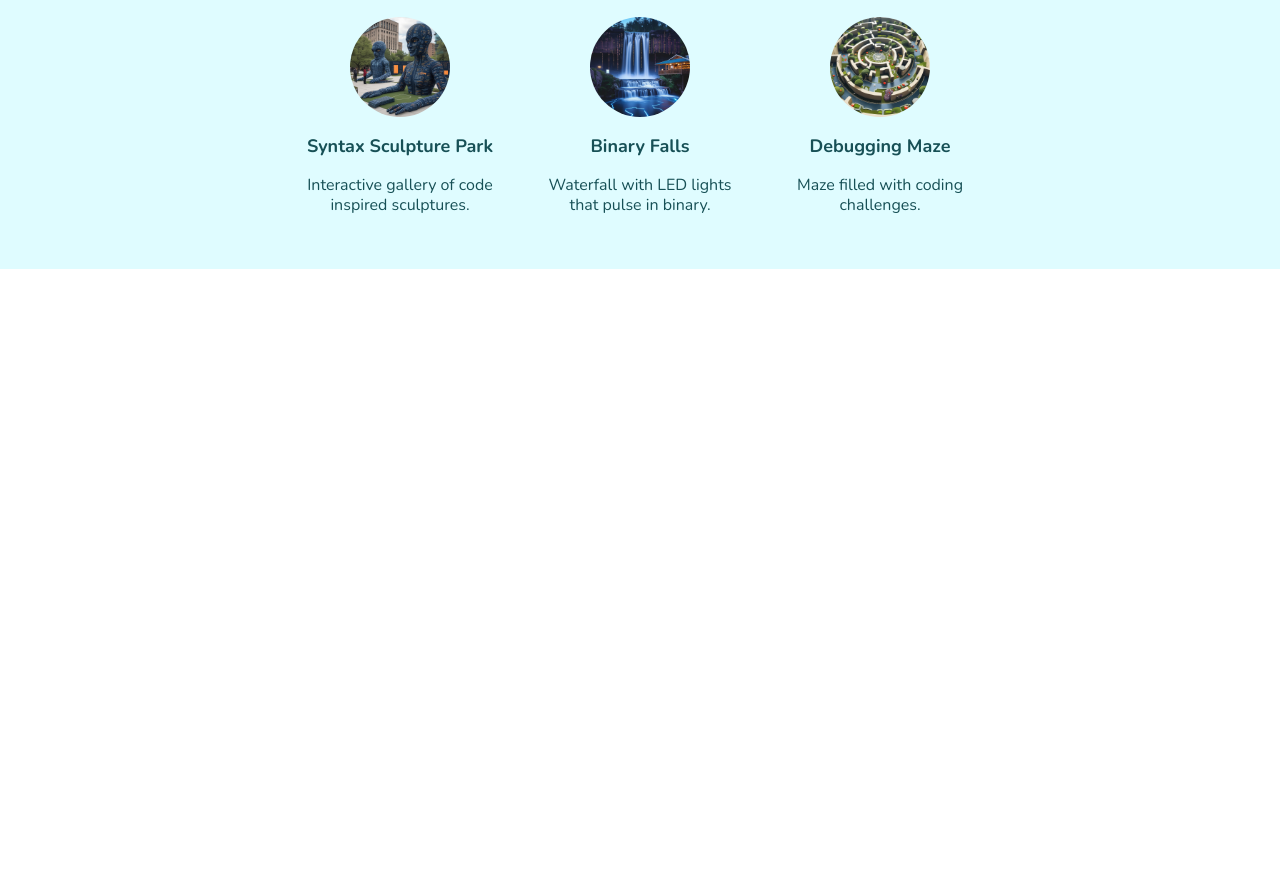
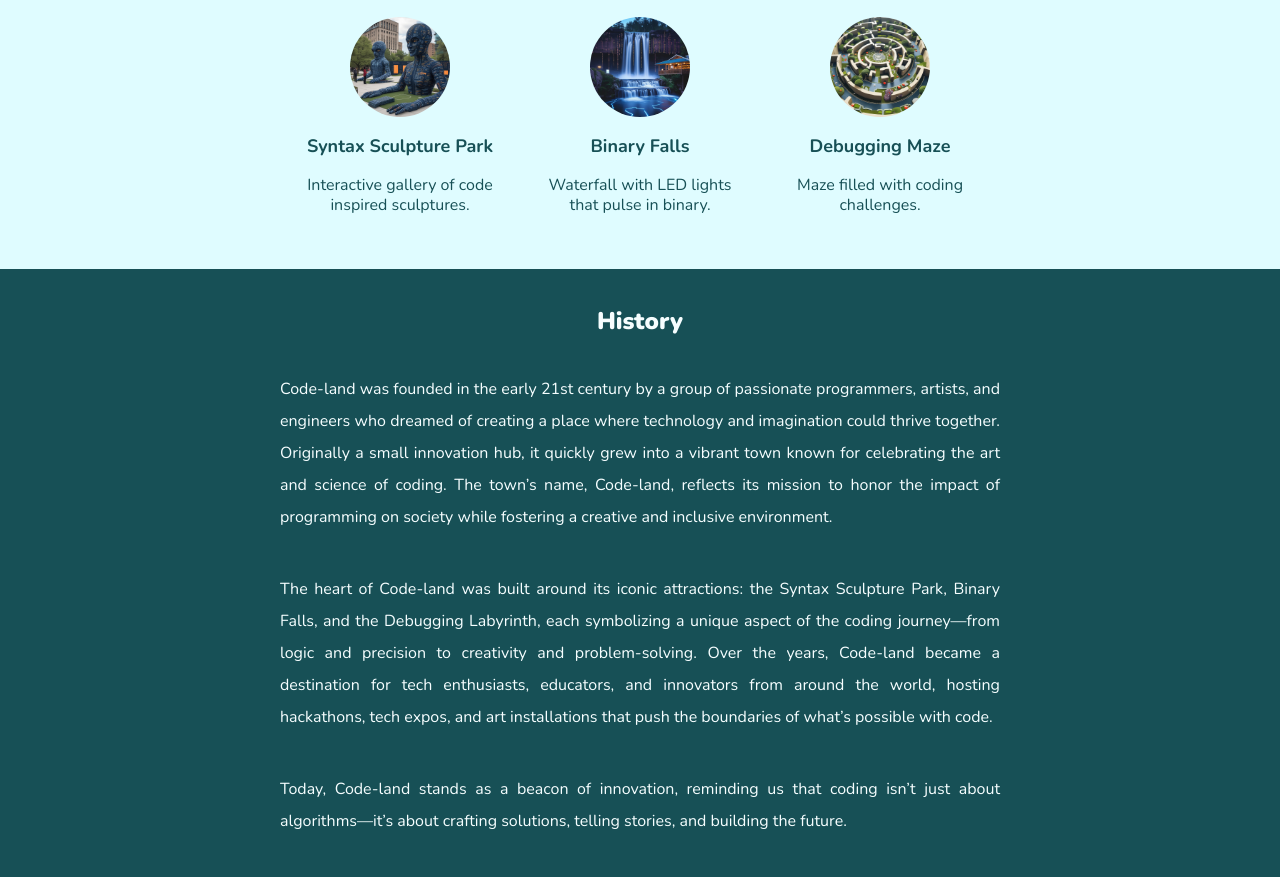
Before and after one commit to ipaulaa/hometown-homepage, a plain HTML site: page index.html in a window 1280 px wide. Shown: the part 447-1324 px from the top of the page. Before the commit the page ends 800 px from the top, so only its background shows below. Drawn offline with nearby package versions, Linux system fonts and the light colour scheme.

Commit message:
feat: history section

```diff
--- a/index.html
+++ b/index.html
@@ -38,6 +38,32 @@
           </a>
         </div>
       </section>
+      <section class="history">
+        <h2>History</h2>
+        <p>
+          Code-land was founded in the early 21st century by a group of
+          passionate programmers, artists, and engineers who dreamed of creating
+          a place where technology and imagination could thrive together.
+          Originally a small innovation hub, it quickly grew into a vibrant town
+          known for celebrating the art and science of coding. The town’s name,
+          Code-land, reflects its mission to honor the impact of programming on
+          society while fostering a creative and inclusive environment.
+        </p>
+        <p>
+          The heart of Code-land was built around its iconic attractions: the
+          Syntax Sculpture Park, Binary Falls, and the Debugging Labyrinth, each
+          symbolizing a unique aspect of the coding journey—from logic and
+          precision to creativity and problem-solving. Over the years, Code-land
+          became a destination for tech enthusiasts, educators, and innovators
+          from around the world, hosting hackathons, tech expos, and art
+          installations that push the boundaries of what’s possible with code.
+        </p>
+        <p>
+          Today, Code-land stands as a beacon of innovation, reminding us that
+          coding isn’t just about algorithms—it’s about crafting solutions,
+          telling stories, and building the future.
+        </p>
+      </section>
     </main>
   </body>
 </html>
--- a/styles/style.css
+++ b/styles/style.css
@@ -51,7 +51,6 @@ section {
 }
 
 h2 {
-  margin-bottom: 40px;
   font-size: 1.5rem;
   font-weight: 900;
 }
@@ -60,6 +59,7 @@ h2 {
   display: flex;
   justify-content: center;
   align-items: center;
+  margin-top: 40px;
 }
 
 .activity {
@@ -96,3 +96,20 @@ h3 {
   line-height: 1.25;
   font-weight: 300;
 }
+
+.history {
+  background: #175056;
+  display: flex;
+  flex-direction: column;
+  justify-content: center;
+  align-items: center;
+  gap: 40px;
+}
+
+.history p {
+  width: 720px;
+
+  font-size: 1rem;
+  line-height: 2;
+  text-align: justify;
+}
```
